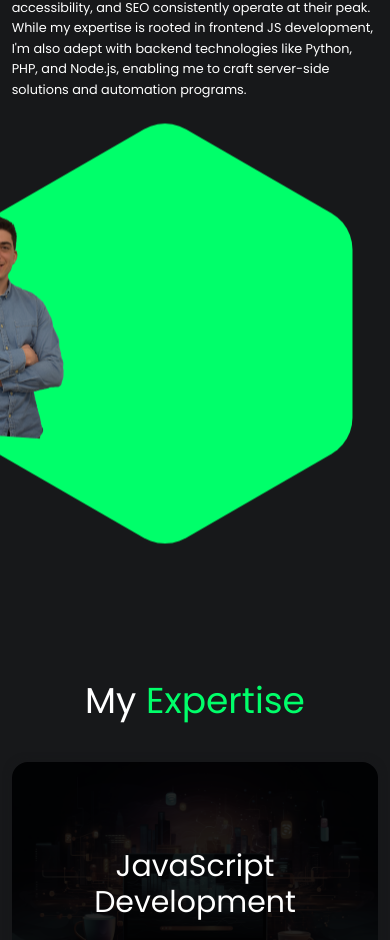
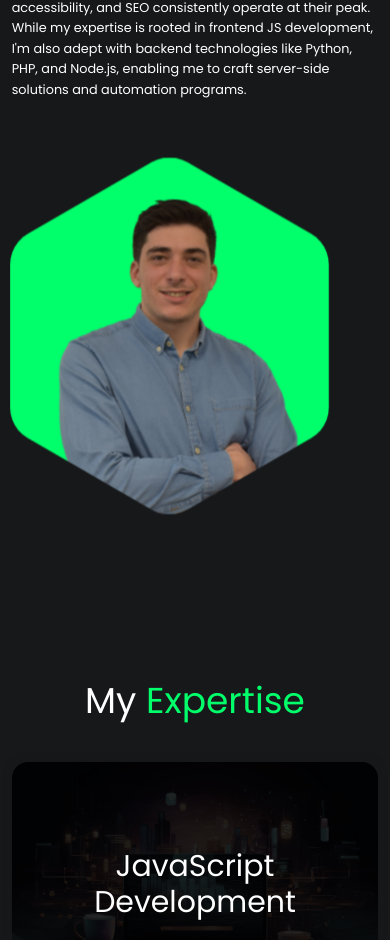
Before and after one commit to Vito-Savalli/Portfolio, a Vue app: page / in a window 390 px wide. Shown: the part 1096-2036 px from the top of the page. Built offline with nearby package versions, Linux system fonts and the light colour scheme; no server answers.

Commit message:
fixing responsive about-shape

```diff
--- a/src/assets/base.css
+++ b/src/assets/base.css
@@ -553,9 +553,8 @@ span {
     flex-direction: column-reverse;
   }
 
-  .about img {
-    width: 70vw;
-    margin-top: 4rem;
+  .about-img {
+    transform: scale(0.85);
   }
 }
 
```
